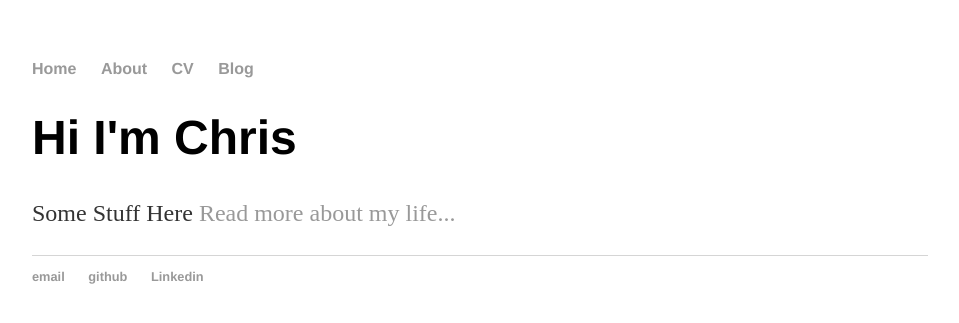
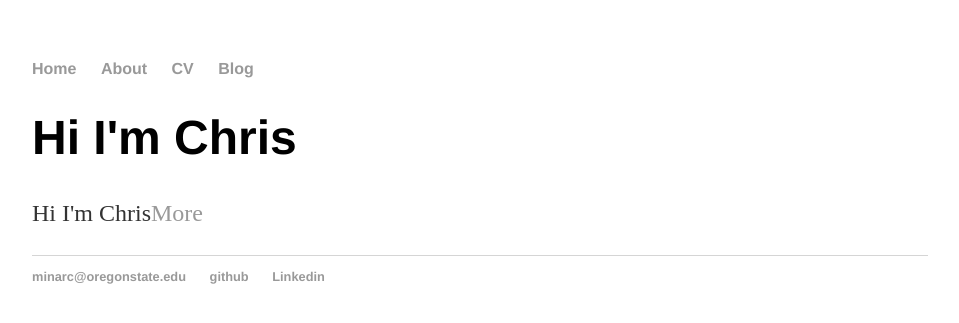
Before and after one commit to chrisminar/chrisminar.github.io, a Jekyll site: the page built from index.html, in a window 1280 px wide. Shown: the top 323 px of the page, without its empty margins (160-1119 px from the left). Built offline with Jekyll 4.4.1, drawn with Linux system fonts in a browser that asks for light colours.

Commit message:
Update index.html

```diff
--- a/index.html
+++ b/index.html
@@ -1,31 +1,8 @@
-<!DOCTYPE html>
-<html>
-	<head>
-		<title>Chris Minar</title>
-		<!--link to main stylesheet -->
-		<link rel="stylesheet" type = "text/css" href = "/css/main.css">
-	</head>
-	<body>
-		<nav>
-    		<ul>
-        		<li><a href="/">Home</a></li>
-	        	<li><a href="/about">About</a></li>
-        		<li><a href="/cv">CV</a></li>
-        		<li><a href="/blog">Blog</a></li>
-    		</ul>
-		</nav>
-		<div class="container">
-    		<div class="blurb">
-        		<h1>Hi I'm Chris</h1>
-				<p>Some Stuff Here <a href="/about">Read more about my life...</a></p>
-    		</div><!-- /.blurb -->
-		</div><!-- /.container -->
-		<footer>
-    		<ul>
-        		<li><a href="mailto:chrisminar@gmail.com">email</a></li>
-        		<li><a href="https://github.com/chrisminar">github</a></li>
-        		<li><a href="https://www.linkedin.com/in/ChristopherMinar">Linkedin</a></li>
-			</ul>
-		</footer>
-	</body>
-</html>
+---
+layout: default
+title: Chris Minar
+---
+<div class="blurb">
+	<h1>Hi I'm Chris</h1>
+	<p>Hi I'm Chris<a href="/about">More</a></p>
+</div><!-- /.blurb -->
```
